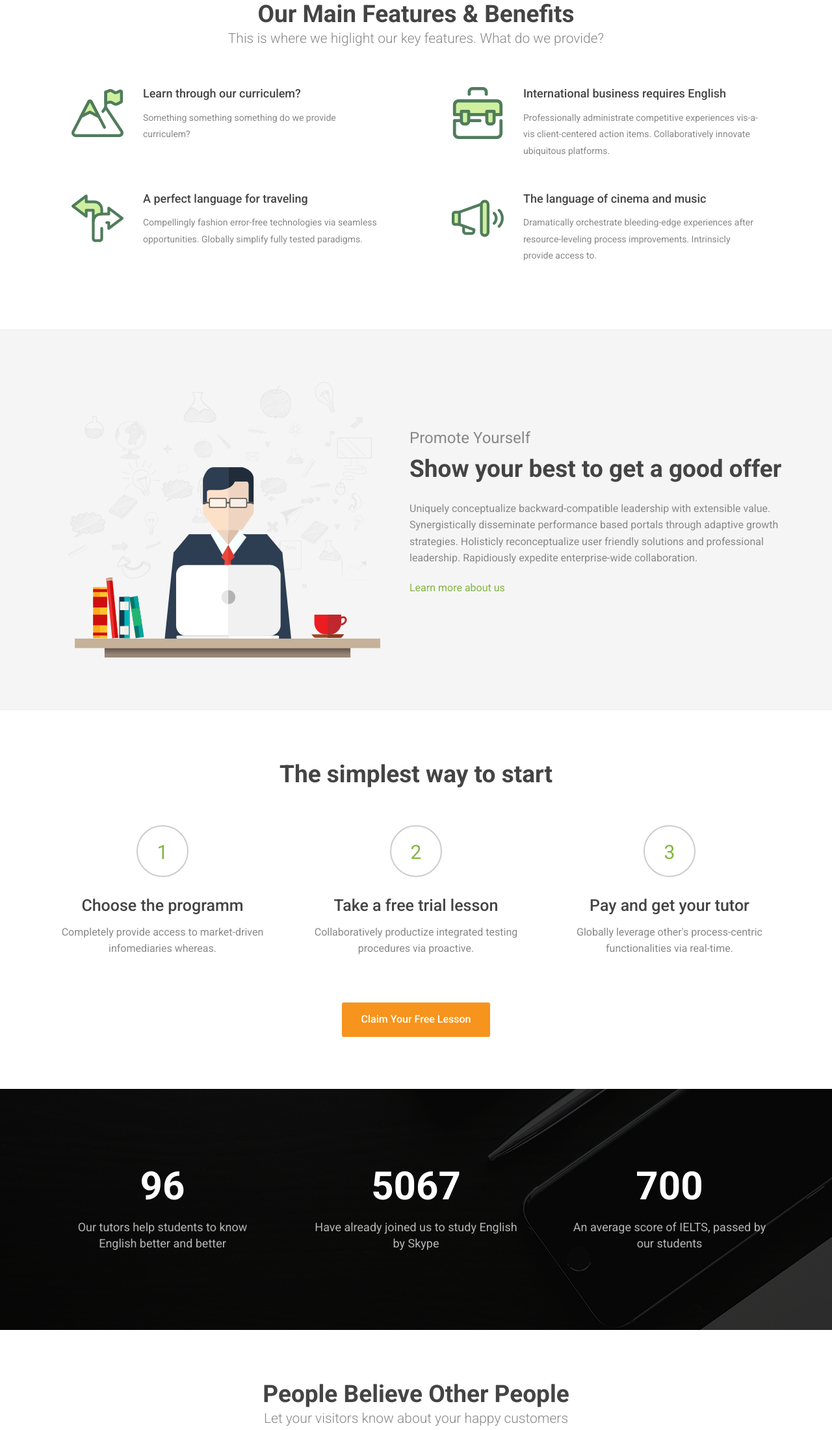
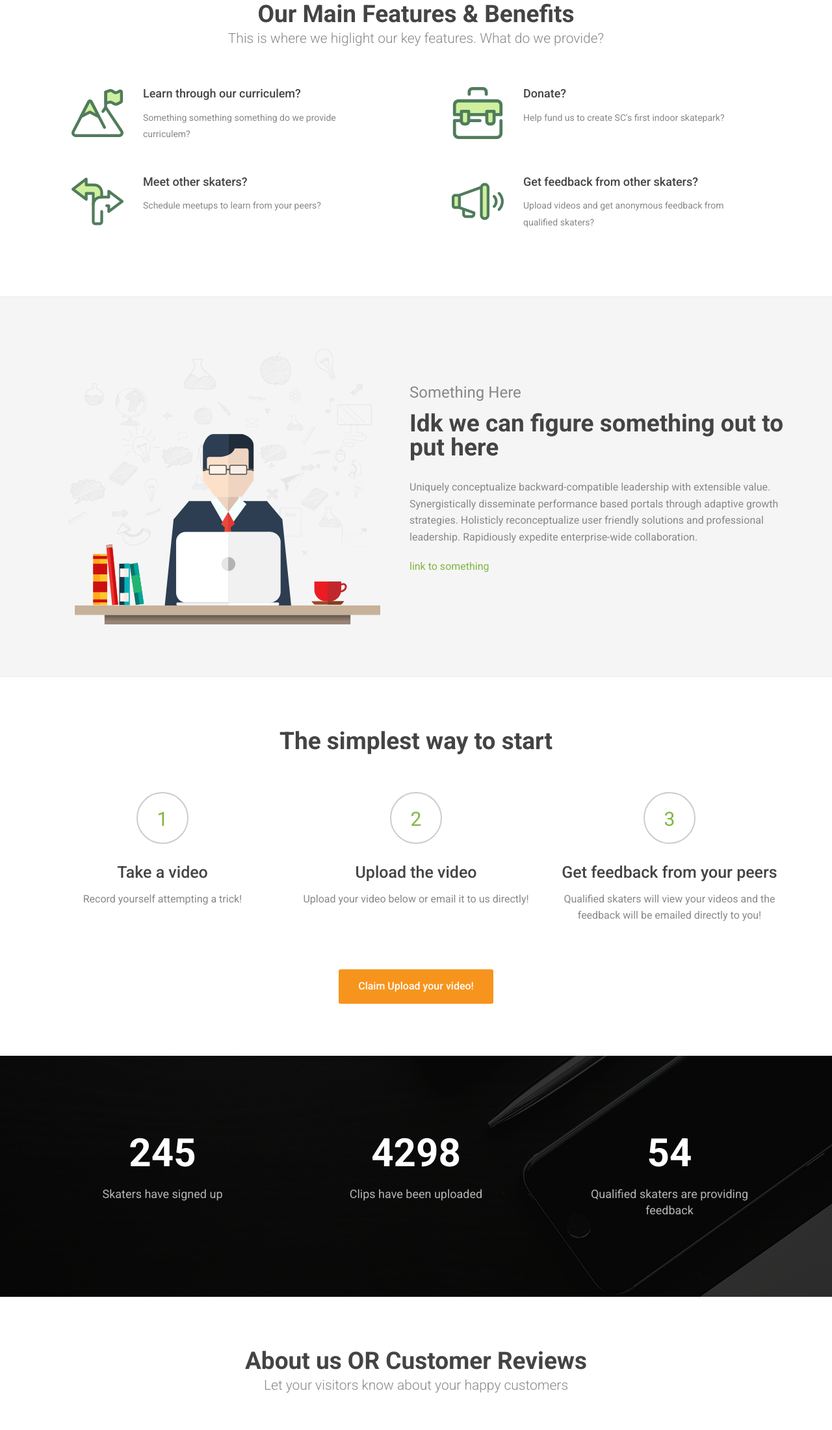
Before and after one commit to Shridhik/Board-Flow.github.io, a plain HTML site: page index.html in a window 1280 px wide. Shown: the part 897-3098 px from the top of the page at 65% size. Drawn offline with Linux system fonts and the light colour scheme.

Commit message:
Template Customized

```diff
--- a/index.html
+++ b/index.html
@@ -5,7 +5,7 @@
     <meta http-equiv="X-UA-Compatible" content="IE=edge">
     <meta name="viewport" content="width=device-width, initial-scale=1">
     <!-- The above 3 meta tags *must* come first in the head; any other head content must come *after* these tags -->
-    <title>Booster - HTML5 Bootstrap Landing Page Template</title>
+    <title>BoardFlow</title>
 
     <!-- logo -->
     <link href="temp_logo.png" rel=icon>
@@ -107,8 +107,8 @@
                                     <img class="media-object" src="img/icons/suitcase.svg" alt="...">
                             </div>
                             <div class="media-body">
-                                <h3 class="media-heading">International business requires English</h3>
-                                Professionally administrate competitive experiences vis-a-vis client-centered action items. Collaboratively innovate ubiquitous platforms.
+                                <h3 class="media-heading">Donate?</h3>
+                                Help fund us to create SC's first indoor skatepark?
                             </div>
                         </div>
                     </div>
@@ -122,8 +122,8 @@
                                     <img class="media-object" src="img/icons/traveling.svg" alt="...">
                             </div>
                             <div class="media-body">
-                                <h3 class="media-heading">A perfect language for traveling</h3>
-                                Compellingly fashion error-free technologies via seamless opportunities. Globally simplify fully tested paradigms.
+                                <h3 class="media-heading">Meet other skaters?</h3>
+                                Schedule meetups to learn from your peers?
                             </div>
                         </div>
                     </div>
@@ -135,8 +135,8 @@
                                     <img class="media-object" src="img/icons/megaphone.svg" alt="...">
                             </div>
                             <div class="media-body">
-                                <h3 class="media-heading">The language of cinema and music</h3>
-                                Dramatically orchestrate bleeding-edge experiences after resource-leveling process improvements. Intrinsicly provide access to.
+                                <h3 class="media-heading">Get feedback from other skaters?</h3>
+                                Upload videos and get anonymous feedback from qualified skaters?
                             </div>
                         </div>
                     </div>
@@ -156,11 +156,11 @@
                             <img class="media-object" src="img/img-man-1.png" alt="...">
                         </div>
                         <div class="media-body media-middle">
-                            <div class="up-title">Promote Yourself</div>
-                            <h2 class="media-heading">Show your best to get a good offer</h2>
+                            <div class="up-title">Something Here</div>
+                            <h2 class="media-heading">Idk we can figure something out to put here</h2>
                             <p>Uniquely conceptualize backward-compatible leadership with extensible value. Synergistically disseminate performance based portals through adaptive growth strategies. Holisticly reconceptualize user friendly solutions and professional leadership. Rapidiously expedite enterprise-wide collaboration.</p>
                             <p>
-                                <a href="#">Learn more about us</a>
+                                <a href="#">link to something</a>
                             </p>
 
                         </div>
@@ -184,27 +184,27 @@
                 <div class="col-sm-4">
                     <div class="process-block text-center">
                         <i class="number">1</i>
-                        <h3>Choose the programm</h3>
-                        <p>Completely provide access to market-driven infomediaries whereas.</p>
+                        <h3>Take a video</h3>
+                        <p>Record yourself attempting a trick!</p>
                     </div><!-- .process-block -->
                 </div>
                 <div class="col-sm-4">
                     <div class="process-block text-center">
                         <i class="number">2</i>
-                        <h3>Take a free trial lesson</h3>
-                        <p>Collaboratively productize integrated testing procedures via proactive.</p>
+                        <h3>Upload the video</h3>
+                        <p>Upload your video below or email it to us directly!</p>
                     </div><!-- .process-block -->
                 </div>
                 <div class="col-sm-4">
                     <div class="process-block text-center">
                         <i class="number">3</i>
-                        <h3>Pay and get your tutor</h3>
-                        <p>Globally leverage other's process-centric functionalities via real-time.</p>
+                        <h3>Get feedback from your peers</h3>
+                        <p>Qualified skaters will view your videos and the feedback will be emailed directly to you!</p>
                     </div><!-- .process-block -->
                 </div>
             </div><!--.row -->
             <div class="action-button-wrapper text-center">
-                <button type="button" class="btn btn-default"  data-toggle="modal" data-target=".free-trial-form">Claim Your Free Lesson</button>
+                <button type="button" class="btn btn-default"  data-toggle="modal" data-target=".free-trial-form">Claim Upload your video!</button>
             </div>
         </div>
     </section>
@@ -215,21 +215,21 @@
             <div class="row">
                 <div class="col-md-4">
                     <div class="statistics-item">
-                        <span class="number">96</span>
-                        <p>Our tutors help students to know English better and better</p>
+                        <span class="number">245</span>
+                        <p>Skaters have signed up</p>
                     </div>
                 </div>
                 <div class="col-md-4">
                     <div class="statistics-item">
-                        <span class="number">5067</span>
-                        <p>Have already joined us to study English by Skype</p>
+                        <span class="number">4298</span></span>
+                        <p>Clips have been uploaded</p>
                     </div>
                 </div>
 
                 <div class="col-md-4">
                     <div class="statistics-item">
-                        <span class="number">700</span>
-                        <p>An average score of IELTS, passed by our students</p>
+                        <span class="number">54</span>
+                        <p>Qualified skaters are providing feedback</p>
                     </div>
                 </div>
 
@@ -244,7 +244,7 @@
             <div class="row">
                 <div class="col-md-12">
                     <div class="section-title">
-                        <h2>People Believe Other People</h2>
+                        <h2>About us OR Customer Reviews</h2>
                         <p class="lead">Let your visitors know about your happy customers</p>
                     </div>
                 </div>
@@ -343,10 +343,10 @@
         <div class="container">
             <div class="col-md-12">
                 <div class="content">
-                    <h2> We will help you to </h2>
-                    <p class="lead">understand the world</p>
+                    <h2> Join the Community </h2>
+                    <p class="lead">Get Feedback Today!</p>
                 </div>
-                <button type="button" class="btn btn-default"  data-toggle="modal" data-target=".free-trial-form">Claim Your Free Lesson</button>
+                <button type="button" class="btn btn-default"  data-toggle="modal" data-target=".free-trial-form">Upload a clip!</button>
             </div>
         </div>
         <!--.container-->
```
